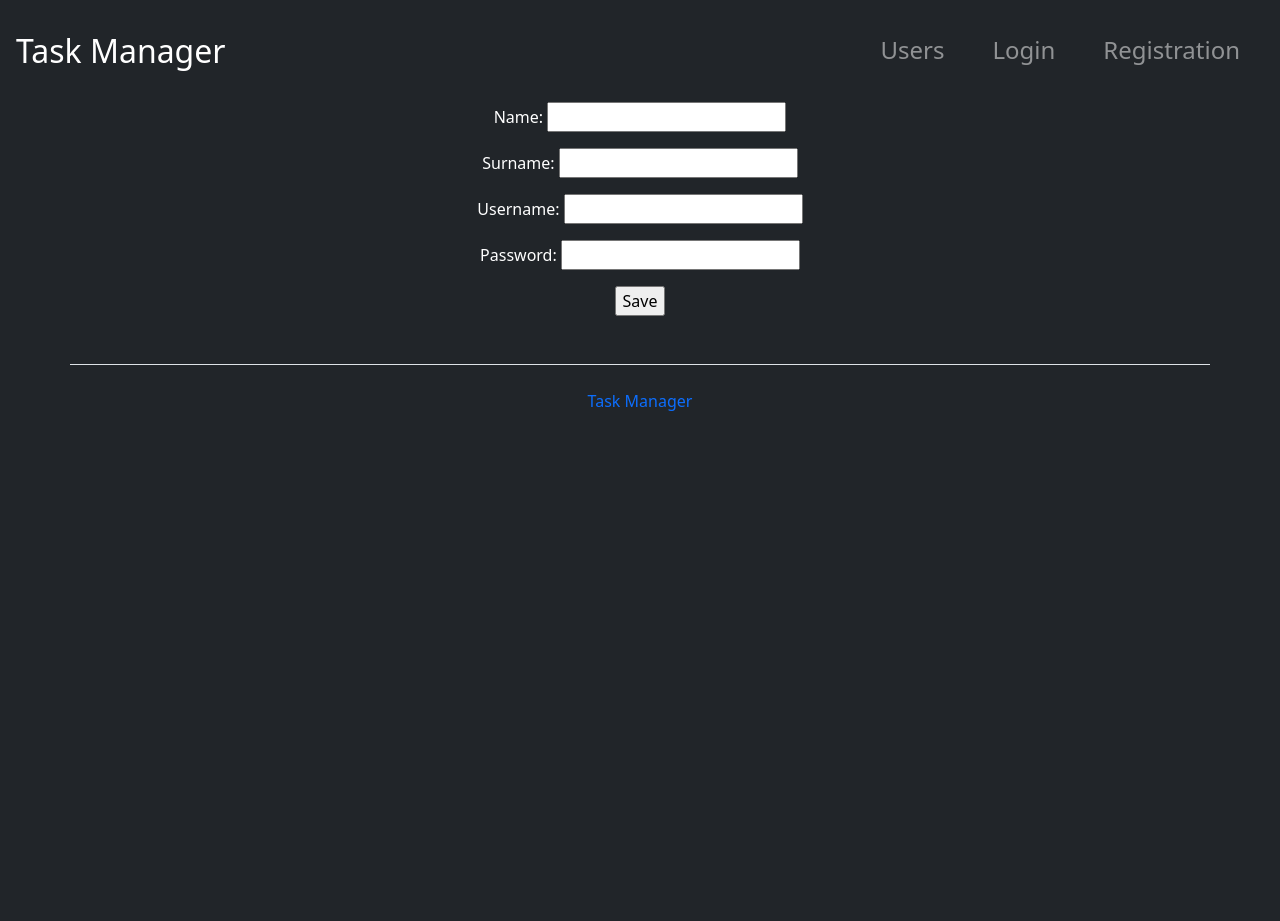
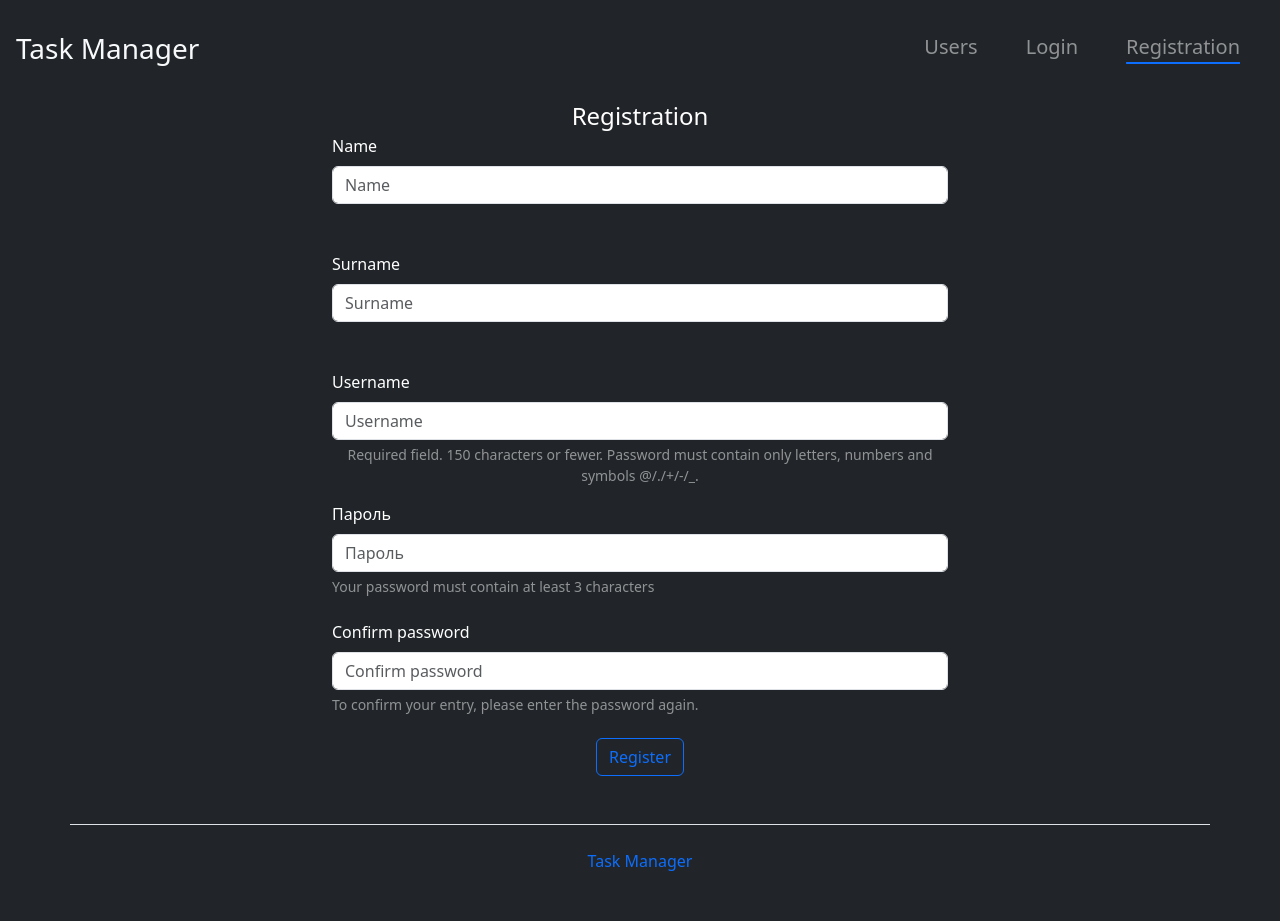
Before and after one commit to Kostyanuch-c/Task-manager, a Django app: page /users/create/ in a window 1280 px wide. Before the commit the page ends 411 px from the top, so only its background shows below. Run offline with Django 5.2, Linux system fonts and the light colour scheme; some libraries are stand-ins or nearby versions.

Commit message:
Add register form and translate

```diff
--- a/pyproject.toml
+++ b/pyproject.toml
@@ -16,6 +16,7 @@ django-stubs = "^5.0.4"
 gunicorn = "^23.0.0"
 django-bootstrap5 = "^24.2"
 psycopg2-binary = "^2.9.9"
+django-widget-tweaks = "^1.5.0"
 
 
 [tool.poetry.group.dev.dependencies]
--- a/task_manager/settings.py
+++ b/task_manager/settings.py
@@ -47,6 +47,7 @@ INSTALLED_APPS = [
     'django.contrib.staticfiles',
     'django_extensions',
     "django_bootstrap5",
+    'widget_tweaks',
     "debug_toolbar",
     "task_manager.users",
     "task_manager.tasks",
--- a/task_manager/templates/layouts/base.html
+++ b/task_manager/templates/layouts/base.html
@@ -10,38 +10,31 @@
     {% bootstrap_css %}
 </head>
 
-<body class="d-flex flex-column h-100 text-center text-white bg-dark">
+<body class=" d-flex flex-column text-center text-white bg-dark">
 <div class="d-flex w-100 h-100 p-3 mx-auto flex-column">
     <header class="mb-auto py-3">
         <div>
-            <h3 class="float-start mb-0 fs-2">Task Manager</h3>
-            <nav class=" nav justify-content-center  float-md-end   ">
-                <a class=" float-md-start fs-4 text-white-50 mx-4 link-offset-2 link-offset-3-hover-light
-                   link-underline link-underline-opacity-0 link-underline-opacity-75-hover"
+            <h3 class="float-start mb-0 fs-3">
+                <a href="{% url 'index' %}" class="text-light link-offset-3 link-offset-3-hover link-underline
+                   link-underline-opacity-75-hover
+                   {% if request.path != '/' %}link-underline-opacity-0 {% endif %}"> Task Manager</a></h3>
+            <nav class=" nav justify-content-center  float-md-end">
+                <a class=" float-md-start fs-5 text-white-50 mx-4 link-offset-3 link-offset-3-hover-light
+                   link-underline link-underline-opacity-0  link-underline-light link-underline-opacity-75-hover"
                    aria-current="page" href="#">{% translate "Users" %}</a>
-                <a class="fs-4 text-white-50 mx-4  link-offset-2 link-offset-3-hover link-underline
+                <a class="fs-5 text-white-50 mx-4 link-offset-3 link-offset-3-hover link-underline
                    link-underline-opacity-0 link-underline-opacity-75-hover"
-                   href="{% url 'create_user' %}">{% translate "Login" %}</a>
-                <a class="fs-4 text-white-50 mx-4 link-offset-2 link-offset-3-hover link-underline
-                   link-underline-opacity-0 link-underline-opacity-75-hover"
-                   href="#">{% translate "Registration" %}</a>
+                   href="">{% translate "Login" %}</a>
+                <a class="fs-5 text-white-50 mx-4 link-offset-3 link-offset-3-hover link-underline
+                   link-underline-opacity-75-hover
+                   {% if request.path != '/users/create/' %} link-underline-opacity-0 {% endif %}"
+                   href="{% url 'create_user' %}">{% translate "Registration" %}</a>
             </nav>
         </div>
     </header>
 </div>
 {% block content %}
-    <main class="px-3 mt-5 d-flex flex-column justify-content-center align-items-center flex-grow-1">
-        <h1 class="fs-1">Task Manager</h1>
-        <p class="lead fs-4 mt-2">{% translate "Task Manager is a convenient tool for managing tasks." %}</p>
-        <p class="lead fs-4">
-            {% translate "Register or log in to create tasks, assign them statuses, add tags and assign assignees." %}
-        </p>
-        <p class="lead fs-4">
-            {% translate "You can always be aware of the status of each tasks, which will allow you to easily control the workflow." %}
-        </p>
-        <p class="lead fs-4">{% translate "Unauthorized users can only view the list of system users" %}</p>
-        <!--    <p class="lead fs-4">Управляйте задачами, улучшайте продуктивность и добивайтесь успеха с Task Manager!</p>-->
-    </main>
+
 {% endblock %}
 {% block footer %}
     <footer class="container my-5 pt-4 border-top">
--- a/task_manager/templates/users/user_create_form.html
+++ b/task_manager/templates/users/user_create_form.html
@@ -1,10 +1,34 @@
 {% extends "layouts/base.html" %}
+{% load i18n %}
 
-
+{% load widget_tweaks %}
 
 {% block content %}
-    <form method="post">{% csrf_token %}
-        {{ form.as_p }}
-        <input type="submit" value="Save">
-    </form>
+    <div class="container-fluid  d-flex flex-column">
+        <div class="row flex-grow-1">
+            <div class="col-md-6 offset-md-3 "><span class="text-white-75 fs-4">{% translate "Registration" %}</span>
+                <form action="" method="post">
+                    {% csrf_token %}
+                    <div class="form-error"> {{ form.non_field_errors }}</div>
+                    {{ formset.management_form }}
+                    {% for field in form %}
+                        <div class="mb-5">
+                            <label class="form-label float-start text-white-75 "
+                                   for="{{ field.id_for_label }}">{{ field.label }}</label>
+                            {% if field.errors %}
+                                {{ field|add_class:'form-control is-invalid' }}
+                                <p class="mb-0 text-danger"> {{ field.errors.0 }} </p>
+                            {% elif form.is_bound %}
+                                {{ field|add_class:'form-control is-valid' }}
+                            {% else %}
+                                {{ field|add_class:'form-control' }}
+                            {% endif %}
+                            <p class="form-text text-white-50 float-start">{{ field.help_text }}</p>
+                        </div>
+                    {% endfor %}
+                    <button type="submit" class="btn btn btn-outline-primary">{% translate "Register" %}</button>
+                </form>
+            </div>
+        </div>
+    </div>
 {% endblock %}
--- a/task_manager/users/form.py
+++ b/task_manager/users/form.py
@@ -1,8 +1,29 @@
-from django.forms import ModelForm
+from django.forms import ModelForm, CharField, PasswordInput, RegexField
 from task_manager.users.models import User
+from django.utils.translation import gettext_lazy as _
 
 
 class UserCreateForm(ModelForm):
+    confirm_password = CharField(
+        label=_('Confirm password'),
+        help_text=_('To confirm your entry, please enter the password again.'),
+        widget=PasswordInput()
+    )
+
     class Meta:
         model = User
-        fields = ['name', 'surname', 'username', 'password']
+        fields = ['name', 'surname', 'username', 'password', 'confirm_password']
+        widgets = {'password': PasswordInput()}
+
+    def __init__(self, *args, **kwargs) -> None:
+        super().__init__(*args, **kwargs)
+        for field in self.fields.values():
+            field.widget.attrs.update({
+                'placeholder': field.label,
+            })
+
+    def clean(self) -> None:
+        password = self.cleaned_data.get('password')
+        confirm_password = self.cleaned_data.get('confirm_password')
+        if password != confirm_password:
+            self.add_error('confirm_password', _('passwords do not match'))
--- a/task_manager/users/models.py
+++ b/task_manager/users/models.py
@@ -1,10 +1,29 @@
-from django.core.validators import MinLengthValidator
+from django.core.validators import MinLengthValidator, MaxLengthValidator, RegexValidator
 from django.db import models
+from django.utils.translation import gettext_lazy as _
 
 
 class User(models.Model):
-    name = models.CharField(max_length=50)
-    surname = models.CharField(max_length=50)
-    username = models.CharField(max_length=150, unique=True, null=False, blank=False)
-    password = models.CharField(max_length=150, null=False, blank=False, validators=[
-        MinLengthValidator(3, message="Минимальная длина ппароля 3 символа")])
+    name = models.CharField(max_length=50, verbose_name=_('Name'))
+    surname = models.CharField(max_length=50, verbose_name=_('Surname'))
+    username = models.CharField(
+        max_length=150, unique=True, null=False, blank=False, verbose_name=_('Username'),
+        help_text=_(
+            'Required field. 150 characters or fewer. '
+            'Password must contain only letters, numbers and symbols @/./+/-/_.'),
+        validators=[
+            RegexValidator(
+                regex=r'^[a-zA-Zа-яА-Я0-9+_@.-]*$',
+                message=_('Invalid characters included'),
+            ),
+            MaxLengthValidator(150, message=_('Max length is 150 characters')),
+        ])
+    password = models.CharField(
+        null=False, blank=False, verbose_name=_('Password'),
+        help_text=_('Your password must contain at least 3 characters'),
+        validators=[
+            MinLengthValidator(3, message=_('Must be at least 3 characters')),
+        ])
+
+    created_at = models.DateTimeField(auto_now_add=True, auto_now=False)
+    updated_at = models.DateTimeField(auto_now_add=False, auto_now=True)
--- a/task_manager/users/views.py
+++ b/task_manager/users/views.py
@@ -1,3 +1,7 @@
+from audioop import reverse
+from distutils.core import setup
+
+from django.urls import reverse_lazy
 from django.views.generic import CreateView
 
 from task_manager.users.models import User
@@ -8,3 +12,4 @@ class UserCreateView(CreateView):
     model = User
     form_class = UserCreateForm
     template_name_suffix = '_create_form'
+    success_url = reverse_lazy('index')
--- a/task_manager/view.py
+++ b/task_manager/view.py
@@ -6,7 +6,7 @@ from django.utils.translation import gettext as _
 
 
 class IndexView(TemplateView):
-    template_name = "layouts/base.html"
+    template_name = "index.html"
 
 
 class AboutView(View):
```
Also changed, not shown: task_manager/templates/index.html (added, +17 -0 lines), locale/ru/LC_MESSAGES/django.po, task_manager/users/migrations/0002_user_created_at_user_updated_at_alter_user_name_and_more.py (added), task_manager/users/migrations/0003_alter_user_username.py (added), 2 other files.
